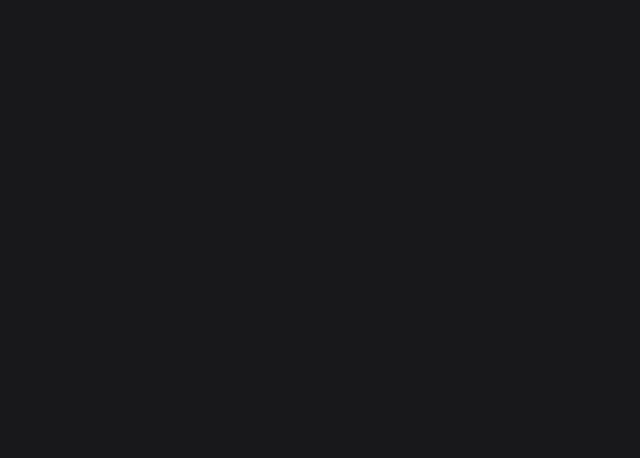
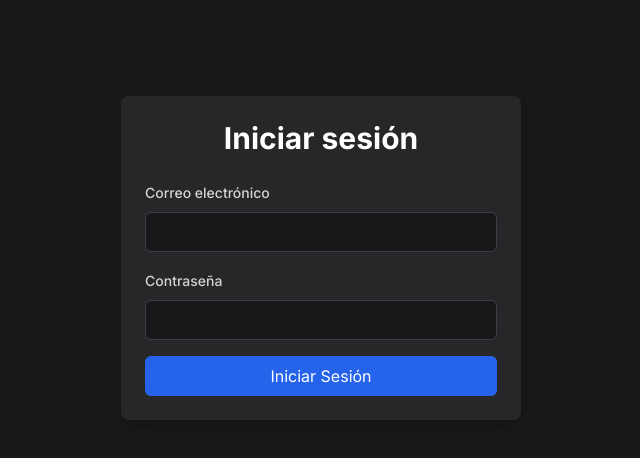
Before and after one commit to lMahesvara/checking, a Next.js app: page / in a window 1280 px wide. Shown: the top 458 px of the page, without its empty margins (319-959 px from the left). Built offline with nearby package versions, Linux system fonts and the light colour scheme.

Commit message:
feat: add login component

```diff
--- a/src/app/page.tsx
+++ b/src/app/page.tsx
@@ -1,5 +1,9 @@
+import Login from '@/components/Login'
+
 export default function Home() {
   return (
-    <main className="flex min-h-screen flex-col items-center justify-between p-24"></main>
+    <main className="flex min-h-screen flex-col items-center justify-between p-24">
+      <Login />
+    </main>
   )
 }
--- /dev/null
+++ b/src/components/Login.tsx
@@ -0,0 +1,44 @@
+export default function Login() {
+  return (
+    <div className="">
+      <div className="w-[400px] rounded-lg shadow-lg bg-zinc-800 p-6 space-y-6">
+        <h1 className="text-3xl font-bold text-center text-white">
+          Iniciar sesión
+        </h1>
+        <div className="space-y-4">
+          <div className="space-y-2">
+            <label
+              htmlFor="email"
+              className="text-sm font-medium leading-none text-white/80"
+            >
+              Correo electrónico
+            </label>
+            <input
+              id="email"
+              required
+              type="email"
+              className="h-10 w-full rounded-md border border-zinc-700 bg-zinc-900 px-3 py-2 text-sm focus:ring-2 focus:ring-offset-0 text-white placeholder:text-white/80"
+            />
+          </div>
+          <div className="space-y-2">
+            <label
+              htmlFor="password"
+              className="text-sm font-medium leading-none text-white/80"
+            >
+              Contraseña
+            </label>
+            <input
+              id="password"
+              required
+              type="password"
+              className="h-10 w-full rounded-md border border-zinc-700 bg-zinc-900 px-3 py-2 text-sm focus:ring-2 focus:ring-offset-0 text-white placeholder:text-white/80"
+            />
+          </div>
+          <button className="w-full bg-blue-600 text-white rounded-md py-2">
+            Iniciar Sesión
+          </button>
+        </div>
+      </div>
+    </div>
+  )
+}
--- a/tailwind.config.ts
+++ b/tailwind.config.ts
@@ -5,6 +5,7 @@ const config: Config = {
     './src/pages/**/*.{js,ts,jsx,tsx,mdx}',
     './src/components/**/*.{js,ts,jsx,tsx,mdx}',
     './src/app/**/*.{js,ts,jsx,tsx,mdx}',
+    './node_modules/@nextui-org/theme/dist/**/*.{js,ts,jsx,tsx}',
   ],
   theme: {
     extend: {
@@ -15,6 +16,7 @@ const config: Config = {
       },
     },
   },
+  darkMode: 'class',
   plugins: [],
 }
 export default config
```
